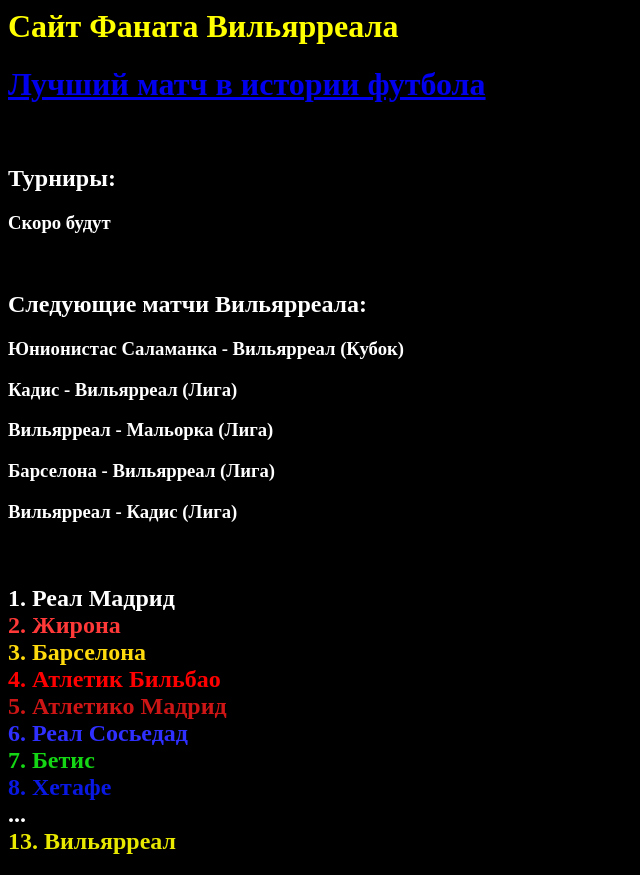
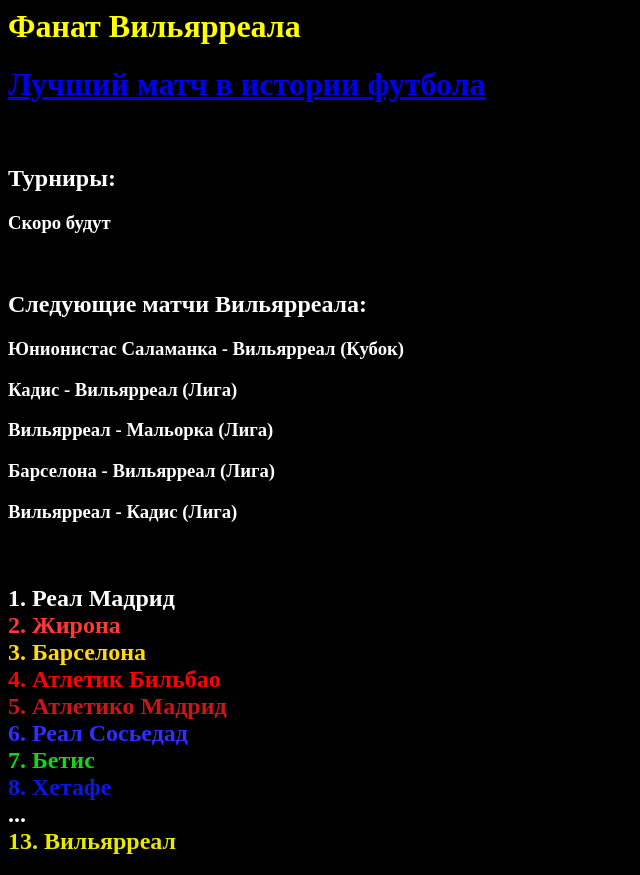
Before and after one commit to Podlodka03/Podlodka03, a plain HTML site: page glavnaya_stranitsa.html in a window 1280 px wide. Shown: the whole page, without its empty margins (0-640 px from the left). Drawn offline with Linux system fonts and the light colour scheme.

Commit message:
Add files via upload

```diff
--- a/glavnaya_stranitsa.html
+++ b/glavnaya_stranitsa.html
@@ -61,7 +61,7 @@
         </style>
     </head>
     <body>
-        <h1>Сайт Фаната Вильярреала</h1>
+        <h1>Фанат Вильярреала</h1>
         <h1>
             <a href="https://www.youtube.com/watch?v=H6mZxDUYsIM">Лучший матч в истории футбола</a>
         </h1>
```
